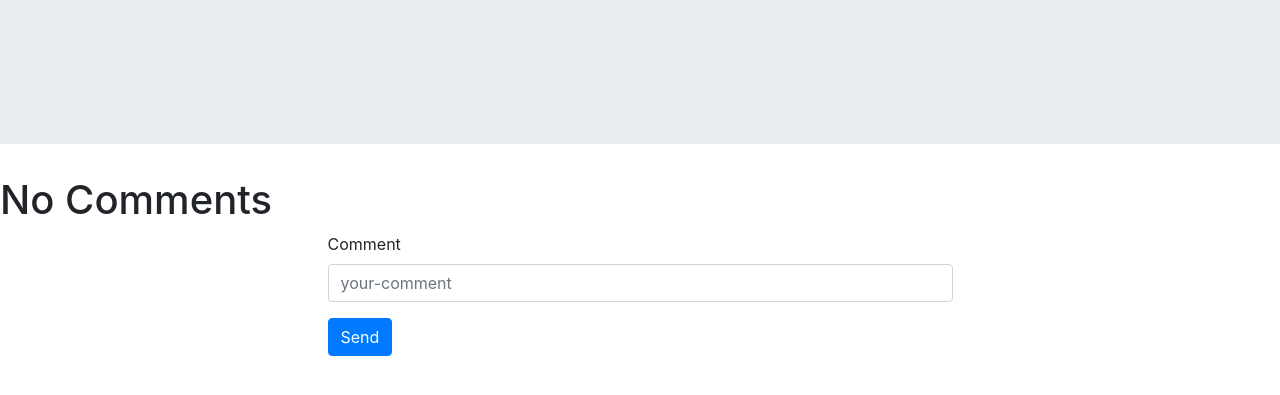
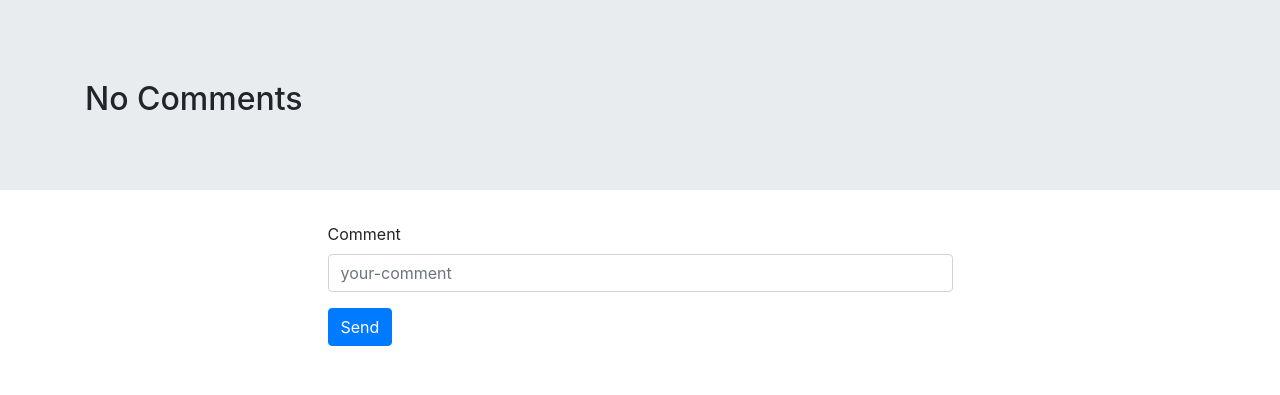
Before and after one commit to mbalabanov/webdev2-heroku-flask, a Flask app: template templates/posts.html in a window 1280 px wide. Shown: the part 56-451 px from the top of the page. Run offline with Flask 2, Linux system fonts and the light colour scheme; the template is opened without the code that fills it, so the values that code supplies are empty; some libraries are stand-ins or nearby versions.

Commit message:
Updated styling

```diff
--- a/templates/posts.html
+++ b/templates/posts.html
@@ -13,17 +13,14 @@ Posts - {{post.title}}
         <h2 class="display-4">{{post.title}}</h2>
         <p class="lead">{{post.text}}</p>
         <p><strong>{{post.user.username}}</strong></p>
-    </div>
-</div>
-
 {% if comments %}
     <h1>Comments</h1>
 {% else %}
-    <h1>No Comments</h1>
+    <h2>No Comments</h2>
 {% endif %}
 
 {% for comment in comments %}
-<div class="alert alert-light" role="alert">
+<div class="alert alert-secondary" role="alert">
     <p>
         {{comment.text}}
     </p>
@@ -32,6 +29,8 @@ Posts - {{post.title}}
     </p>
 </div>
 {% endfor %}
+    </div>
+</div>
 
 <div class="row">
     <div class="col-6 offset-3">
```
